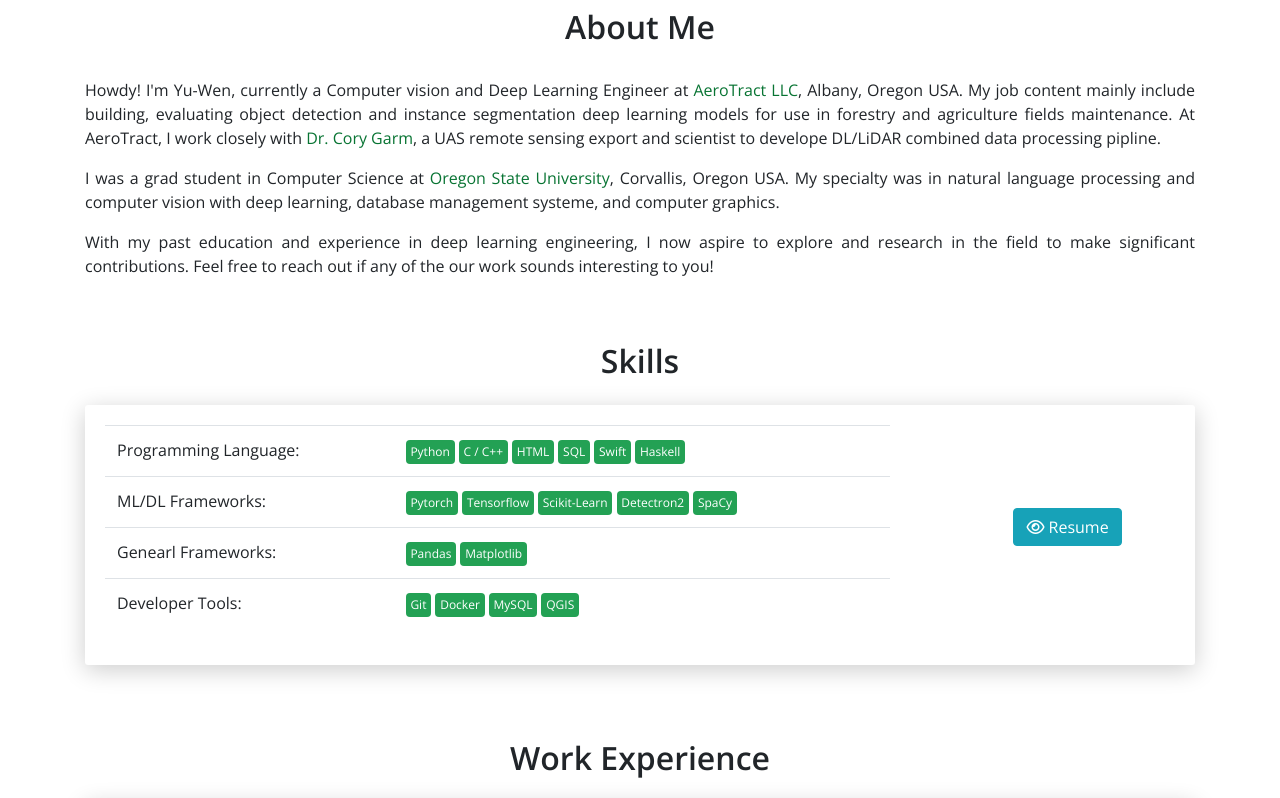
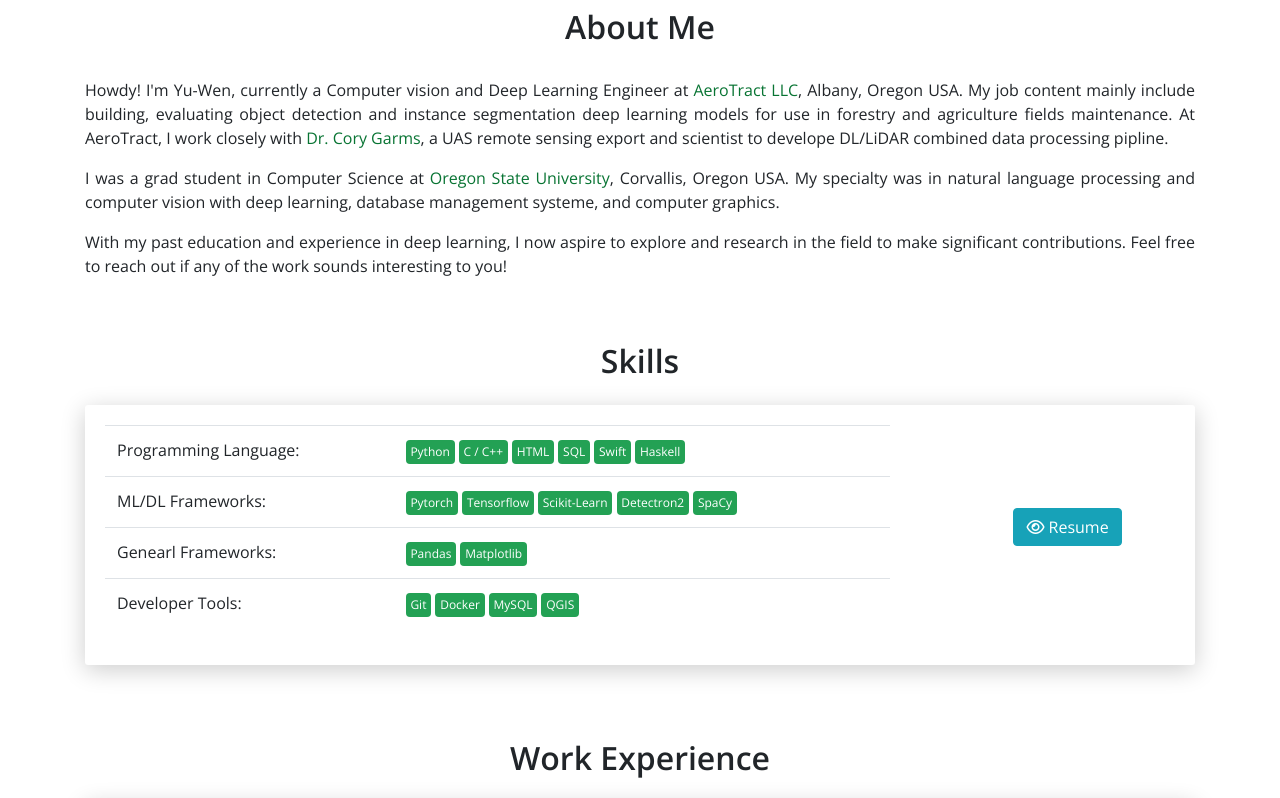
Before and after one commit to ywchn/ywchn.github.io, a plain HTML site: page index.html in a window 1280 px wide. Shown: the part 840-1638 px from the top of the page. Drawn offline with nearby package versions, Linux system fonts and the light colour scheme.

Commit message:
fix typo

```diff
--- a/index.html
+++ b/index.html
@@ -107,15 +107,15 @@
                     <p>Howdy! I'm Yu-Wen, currently a Computer vision and Deep Learning Engineer at
                         <a target="_blank" href="https://www.aerotractone.com/">AeroTract LLC</a>, Albany, Oregon USA.
                         My job content mainly include building, evaluating object detection and instance segmentation deep learning models for use in forestry and agriculture
-                        fields maintenance. At AeroTract, I work closely with <a target="_blank" href="https://www.linkedin.com/in/cory-garms-phd-5a29a7139/">Dr. Cory Garm</a>, a
+                        fields maintenance. At AeroTract, I work closely with <a target="_blank" href="https://www.linkedin.com/in/cory-garms-phd-5a29a7139/">Dr. Cory Garms</a>, a
                         UAS remote sensing export and scientist to develope DL/LiDAR combined data processing pipline. </p>
 
                     <p>I was a grad student in Computer Science at <a target="_blank" href="https://eecs.oregonstate.edu/">Oregon State University</a>,
-                        Corvallis, Oregon USA. My specialty was in natural language processing and computer vision with deep learning,
+                         Corvallis, Oregon USA. My specialty was in natural language processing and computer vision with deep learning,
                         database management systeme, and computer graphics. </p>
 
-                    <p>With my past education and experience in deep learning engineering, I now aspire to explore and
-                        research in the field to make significant contributions. Feel free to reach out if any of the our work
+                    <p>With my past education and experience in deep learning, I now aspire to explore and
+                        research in the field to make significant contributions. Feel free to reach out if any of the work
                         sounds interesting to you! </p>
                 </div>
             </div>
```
